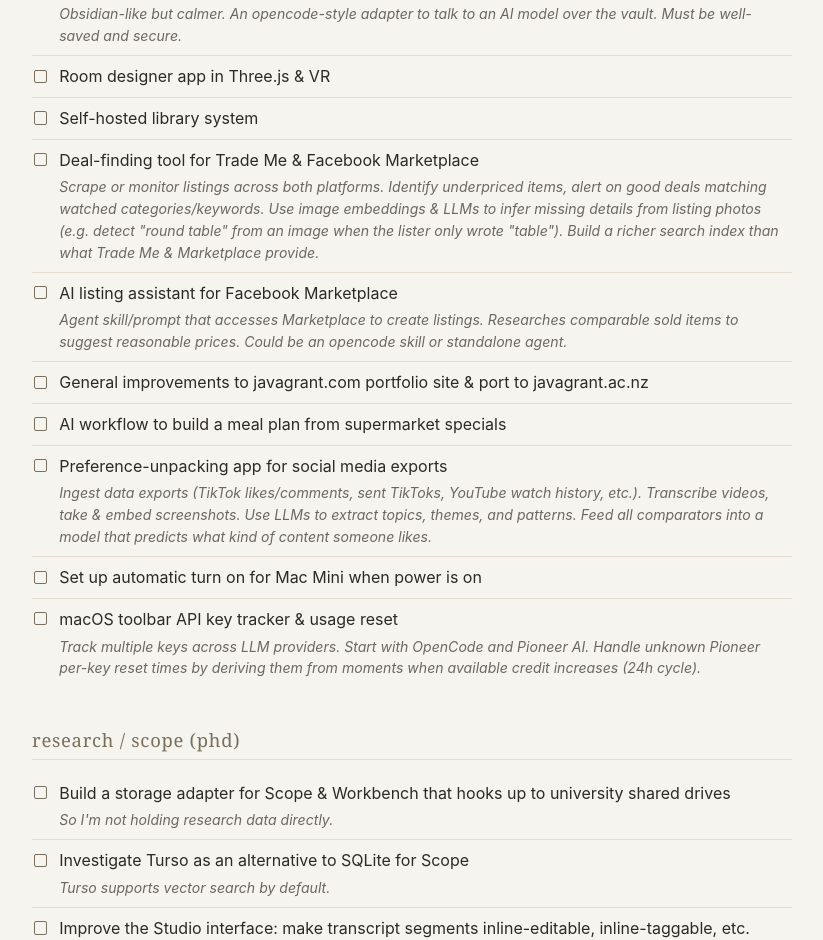
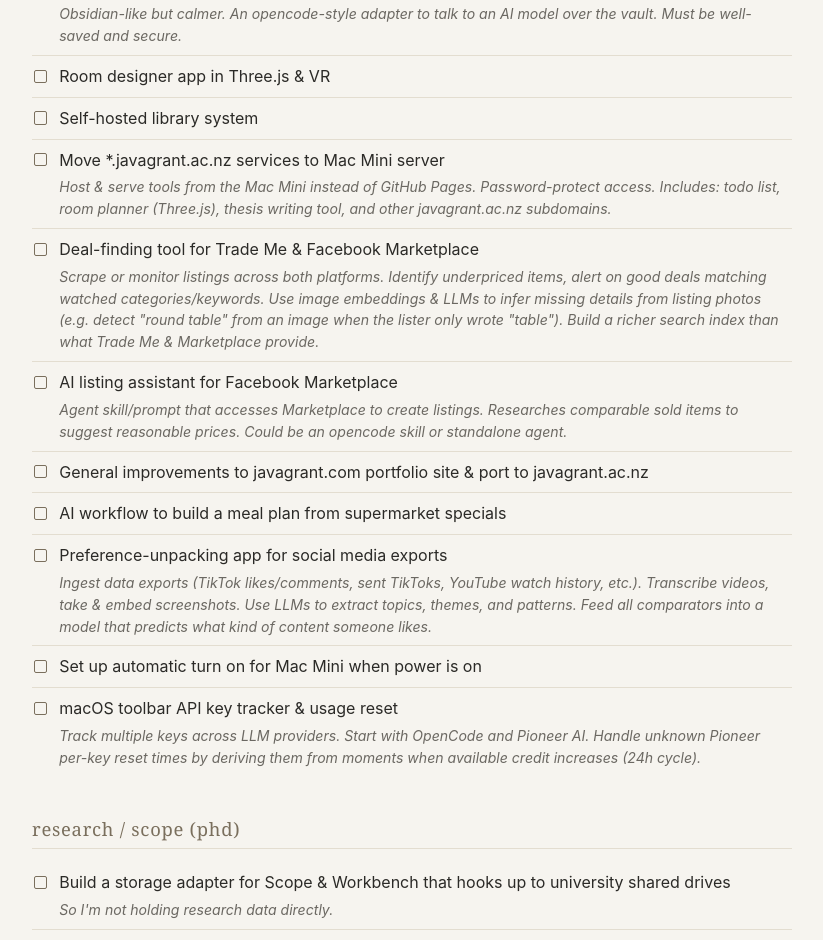
Before and after one commit to JavaGT/todo.javagrant.ac.nz, a plain HTML site: page index.html in a window 1280 px wide. Shown: the part 1362-2302 px from the top of the page, without its empty margins (228-1051 px from the left). Drawn offline with Linux system fonts and the light colour scheme.

Commit message:
Add Mac Mini self-hosting for javagrant.ac.nz services

```diff
--- a/index.html
+++ b/index.html
@@ -130,6 +130,9 @@
       </li>
       <li>Room designer app in Three.js &amp; VR</li>
       <li>Self-hosted library system</li>
+      <li>Move *.javagrant.ac.nz services to Mac Mini server
+        <span class="note">Host &amp; serve tools from the Mac Mini instead of GitHub Pages. Password-protect access. Includes: todo list, room planner (Three.js), thesis writing tool, and other javagrant.ac.nz subdomains.</span>
+      </li>
       <li>Deal-finding tool for Trade Me &amp; Facebook Marketplace
         <span class="note">Scrape or monitor listings across both platforms. Identify underpriced items, alert on good deals matching watched categories/keywords. Use image embeddings &amp; LLMs to infer missing details from listing photos (e.g. detect "round table" from an image when the lister only wrote "table"). Build a richer search index than what Trade Me &amp; Marketplace provide.</span>
       </li>
```
